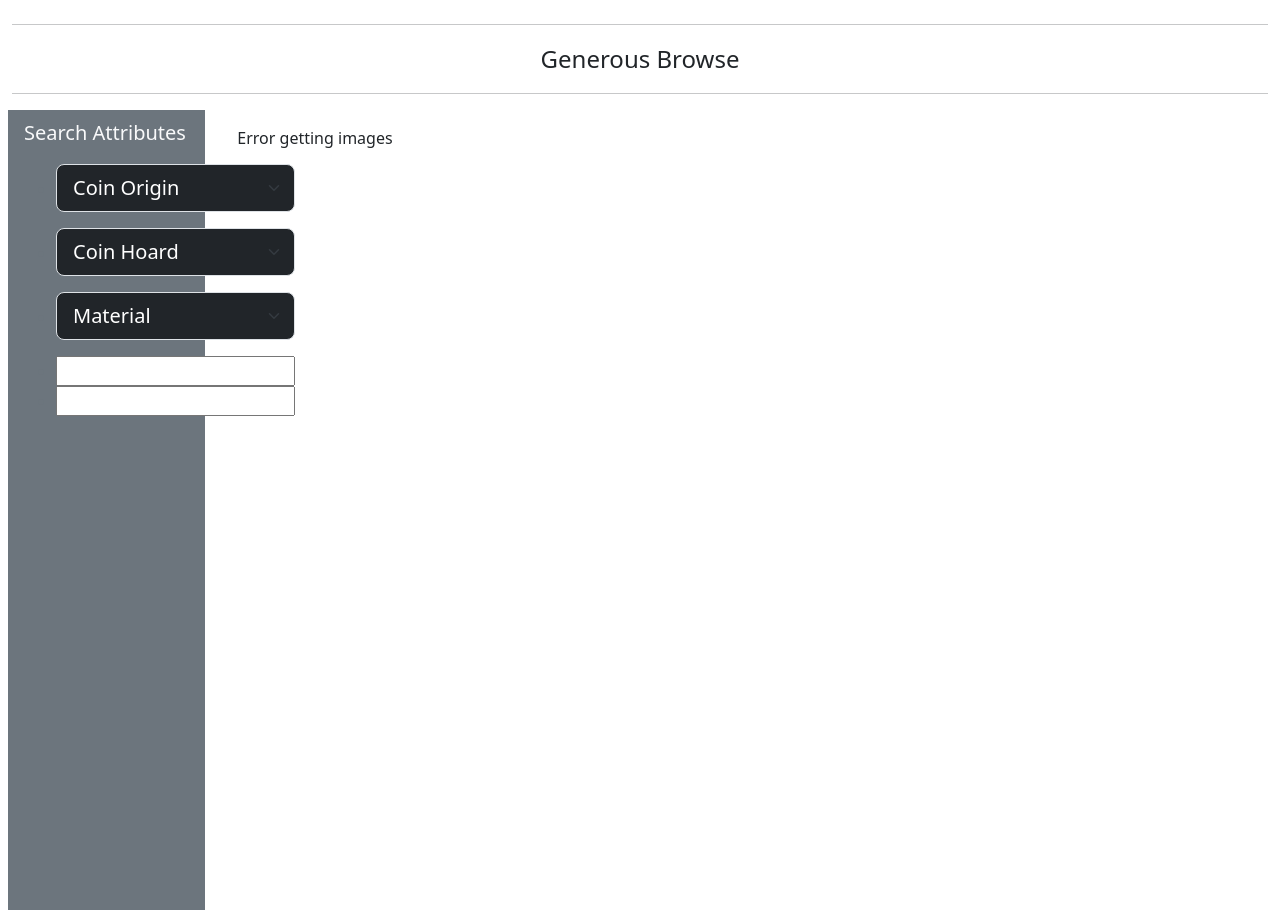
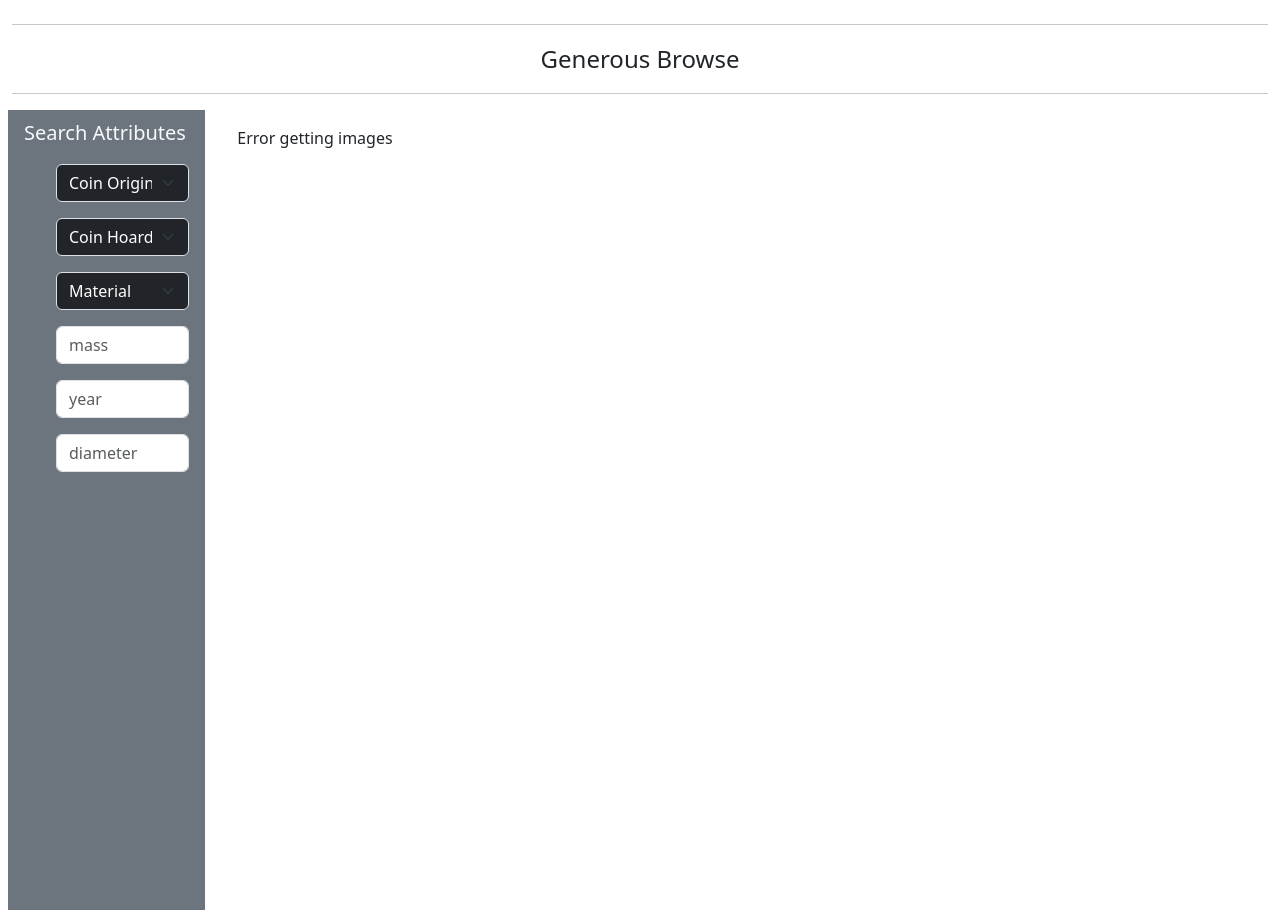
Before and after one commit to Soskh2/Digital-Humanities-Coins, a Django app: template mysite/coins/templates/coins/index.html in a window 1280 px wide. Shown: the part 73-983 px from the top of the page. Run offline with Django 4.2, Linux system fonts and the light colour scheme; the template is opened without the code that fills it, so the values that code supplies are empty.

Commit message:
search input

```diff
--- a/mysite/coins/templates/coins/index.html
+++ b/mysite/coins/templates/coins/index.html
@@ -46,7 +46,7 @@
                 </a>
                 <ul class="flex-column mb-sm-auto mb-0 align-items-center align-items-sm-start">
                     <li>
-                      <select class="form-select form-select-lg mb-3 bg-dark text-white" aria-label=".form-select-lg example">
+                      <select class="form-select form-select mb-3 bg-dark text-white" aria-label=".form-select example">
                         <option selected>Coin Origin</option>
                         {% for origin in origins %}
                           <option value="{{ origin }}">{{ origin }}</option>
@@ -54,7 +54,7 @@
                       </select>
                     </li>
                     <li>
-                      <select class="form-select form-select-lg mb-3 bg-dark text-white" aria-label=".form-select-lg example">
+                      <select class="form-select form-select mb-3 bg-dark text-white" aria-label=".form-select example">
                         <option selected>Coin Hoard</option>
                         {% for origin in origins %}
                           <option value="{{ origin }}">{{ origin }}</option>
@@ -62,21 +62,22 @@
                       </select>
                     </li>
                     <li>
-                      <select class="form-select form-select-lg mb-3 bg-dark text-white" aria-label=".form-select-lg example">
+                      <select class="form-select form-select mb-3 bg-dark text-white" aria-label=".form-select example">
                         <option selected>Material</option>
-                        {% for origin in origins %}
-                          <option value="{{ origin }}">{{ origin }}</option>
+                        {% for material in materials %}
+                          <option value="{{ material }}">{{ material}}</option>
                         {% endfor %}
                       </select>
-                      <li>
-                        <input >
-                      </input>
                       </li>
-                      <li>
-                        <input >
-                      </input>
-                      </li>
-                    </li>
+                      <div class="input-group mb-3">
+                        <input class="form-control" type="text" placeholder="mass">
+                      </div>
+                      <div class="input-group mb-3">
+                        <input class="form-control" type="text" placeholder="year">
+                      </div>
+                      <div class="input-group mb-3">
+                        <input class="form-control" type="text" placeholder="diameter">
+                      </div>
                 </ul>
             </div>
         </div>
```
